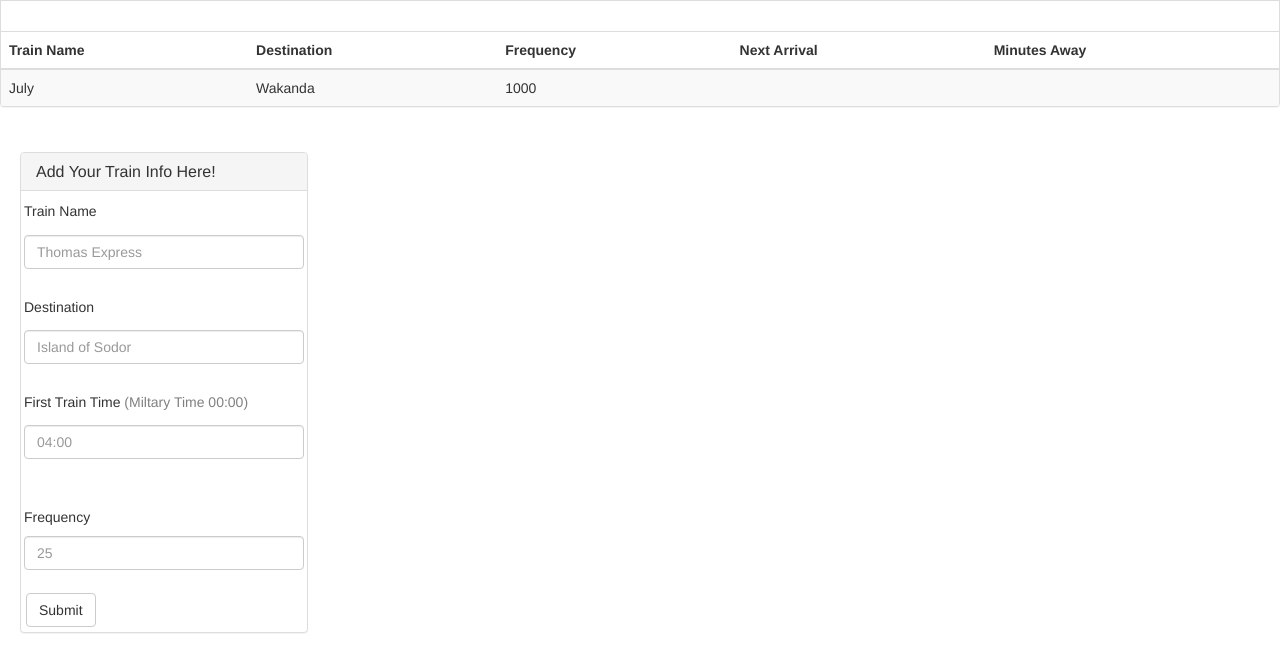
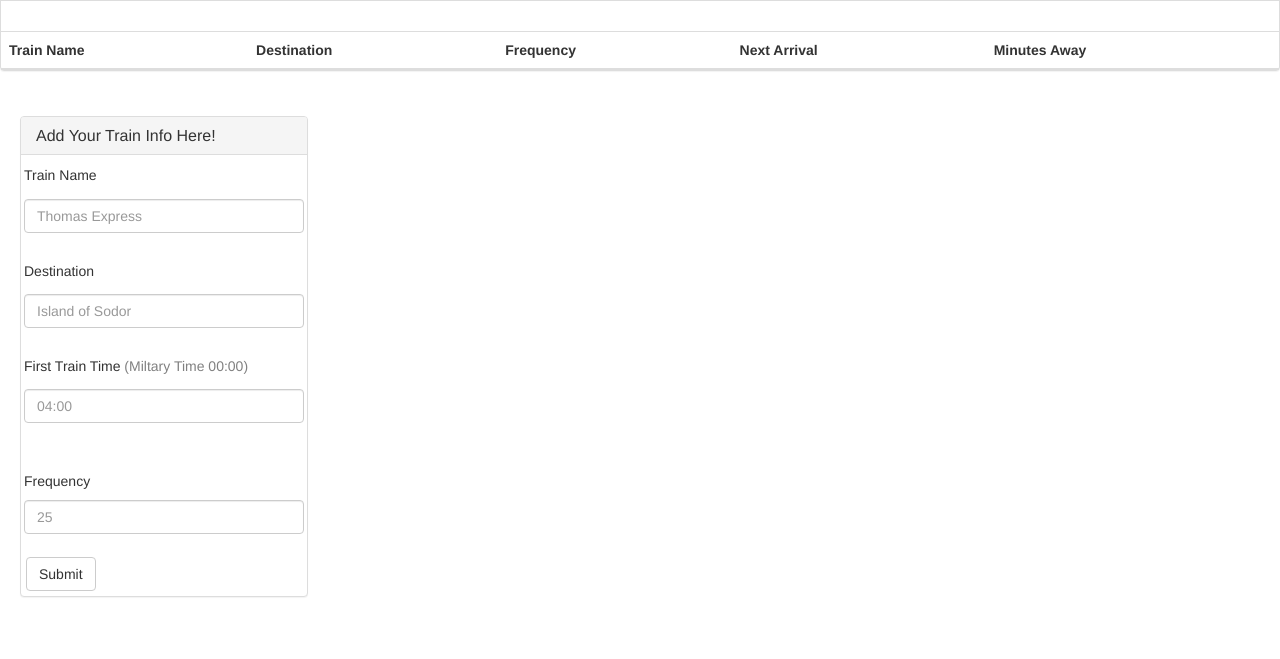
Before and after one commit to jaleesam/TrainTable, a plain HTML site: page index.html in a window 1280 px wide. Shown: the part 141-800 px from the top of the page. Drawn offline with nearby package versions, Linux system fonts and the light colour scheme; no server answers.

Commit message:
deleted some html

```diff
--- a/index.html
+++ b/index.html
@@ -40,13 +40,6 @@
                   </tr>
                 </thead>
                 <tbody>
-                  <tr>
-                    <td>July</td>
-                    <td>Wakanda</td>
-                    <td>1000</td>
-                    <td></td>
-                    <td></td>
-                  </tr>
                 </tbody>
               </table>
             </div>
```
